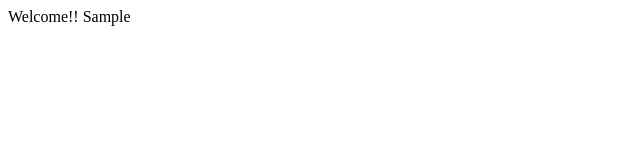
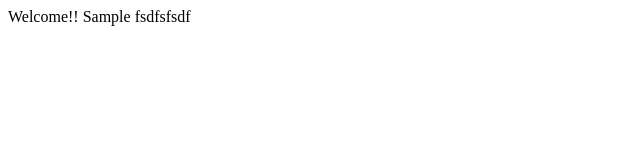
Before and after one commit to mohjag/map-mobile, a plain HTML site: page src/index.html in a window 1280 px wide. Shown: the full height of the page, 0-640 px from the left. Drawn offline with Linux system fonts and the light colour scheme.

Commit message:
Changed the name.

```diff
--- a/src/index.html
+++ b/src/index.html
@@ -1,8 +1,14 @@
 <html>
     <head>
-
     </head>
-    <body>
+    <eeee>
         Welcome!! Sample
-    </body>
+    </eee>
+    <a>
+        fsdfsfsdf
+    </a>
+    <label for="test"></label>
+    <script>
+        46236487264872648736
+    </script>
 </html>
```
